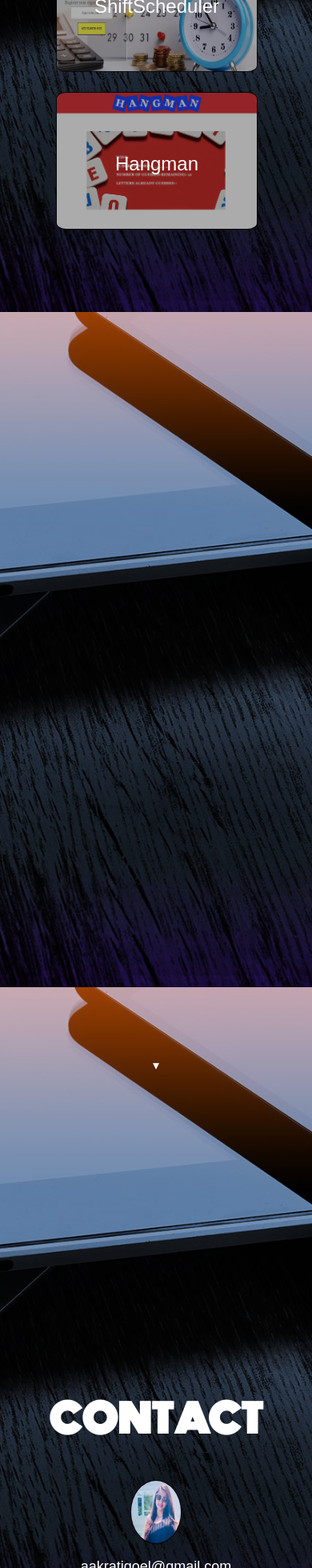
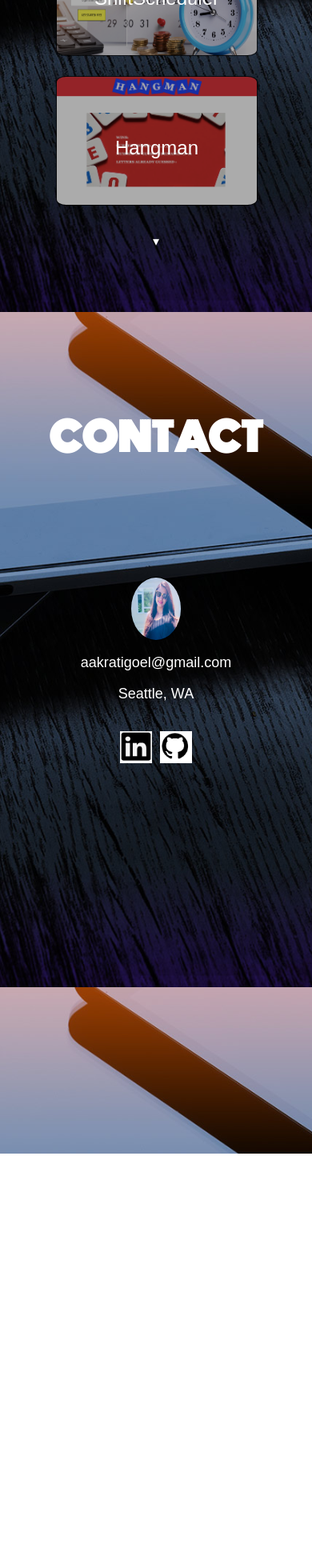
Before and after one commit to Aakratigoel/Portfolio, a React (Create React App) app: page / in a window 390 px wide. Shown: the part 2142-4102 px from the top of the page at 80% size. After the commit the page ends 3584 px from the top, so only its background shows below. Built offline with nearby package versions, Linux system fonts and the light colour scheme; a web font is replaced by a local one.

Commit message:
added responsiveness to the contact page

```diff
--- a/src/index.css
+++ b/src/index.css
@@ -760,7 +760,7 @@ font-family:'Aclonica', sans-serif;;
   bottom:30%;
 }
 #portfoliodiv{
-  height:250vh;
+  height:100vh;
   display: grid;
   grid-template-rows:1vh 4vh 40vh 40vh;
   grid-row-gap:2vh;
@@ -787,7 +787,7 @@ font-family:'Aclonica', sans-serif;;
 .projectimagediv{
   text-align: center;
   width:250px;
-  height:170px;
+  height:160px;
   border:1px solid rgba(0, 0, 0, 0.075);
   border-radius:5%;
   background-color:rgba(0, 0, 0, 0.329);
@@ -799,14 +799,14 @@ font-family:'Aclonica', sans-serif;;
 }
 .projectimagecontainer{
   width:250px;
-  height:170px;
+  height:160px;
   margin-left:auto;
   margin-right:auto;
 }
 .projectimage{
   text-align: center;
   width:250px;
-  height:170px;
+  height:160px;
 }
 .projectimagediv:hover .projectdescription{
   display: block;
@@ -832,14 +832,19 @@ font-family:'Aclonica', sans-serif;;
 }
 #footer3{
   position: relative;
-  top:365%;
+  bottom:-60%;
 }
  #contactPage{
+   height: 100vh;
  margin-bottom:15vh;
+
    display: block;
  }
+ #contactheading{
+ padding:10%;
+ }
  #contactinfo{
-   margin-top:10%;
+   margin-top:25%;
  }
  #contactdetails{
    width:70%;
```
Also changed, not shown: 1 other file (tests, documents, lock files or other folders).
